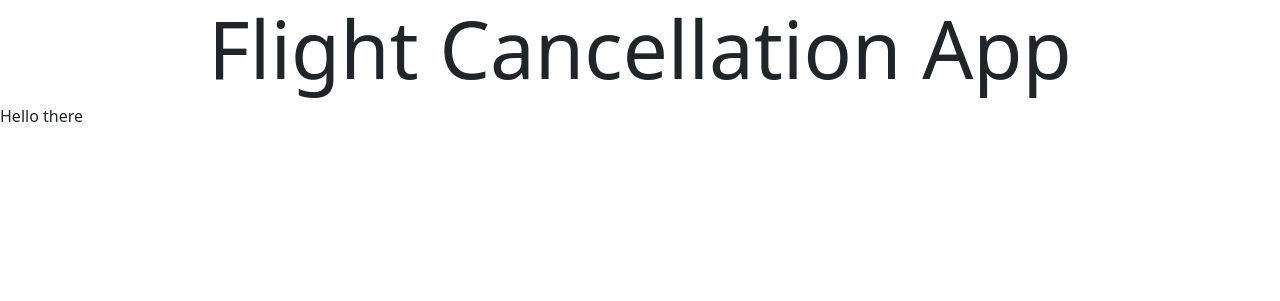
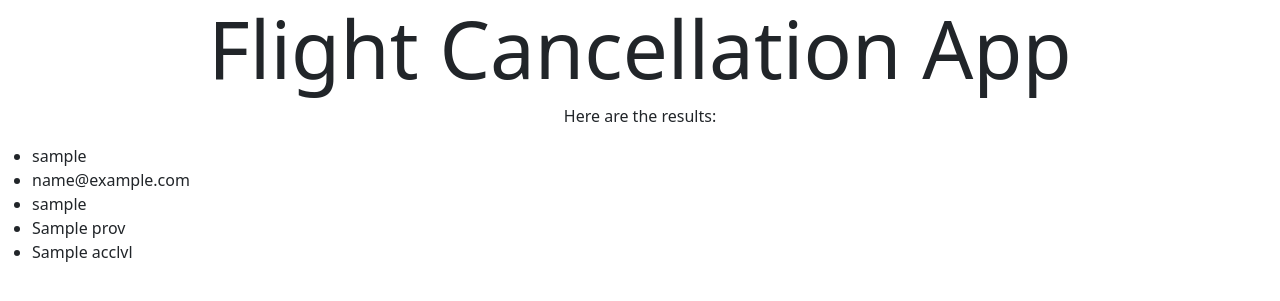
Before and after one commit to rithvik-doshi/CS411-Project-Team4, a Flask app: template app/templates/search.html in a window 1280 px wide. Shown: the top 301 px of the page. Run offline with Flask 2, Linux system fonts and the light colour scheme; the template is opened without the code that fills it: most values are stand-ins (such as "Sample title", 1, 10 or a date in 2020).

Commit message:
fixed front-end + keys

```diff
--- a/app/templates/search.html
+++ b/app/templates/search.html
@@ -2,6 +2,15 @@
 
 {% block content %}
 
-<p>Hello there</p>
+<div>
+    <p class="text-center">Here are the results:</p>
+    <ul>
+        <li>{{username}}</li>
+        <li>{{email}}</li>
+        <li>{{lastlogin}}</li>
+        <li>{{prov}}</li>
+        <li>{{acclvl}}</li>
+    </ul>
+</div>
 
 {% endblock %}
```
Also changed, not shown: 1 other file.
